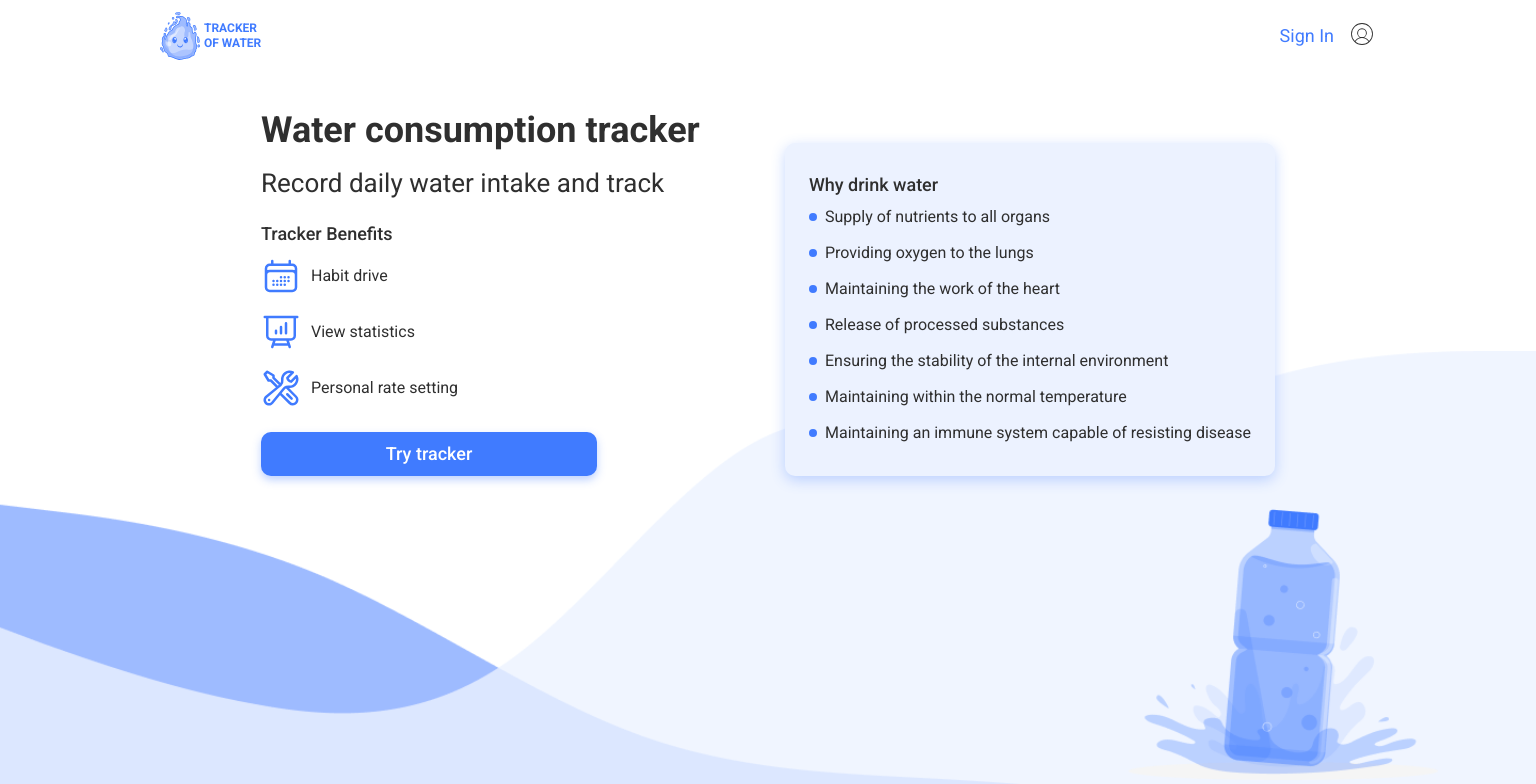
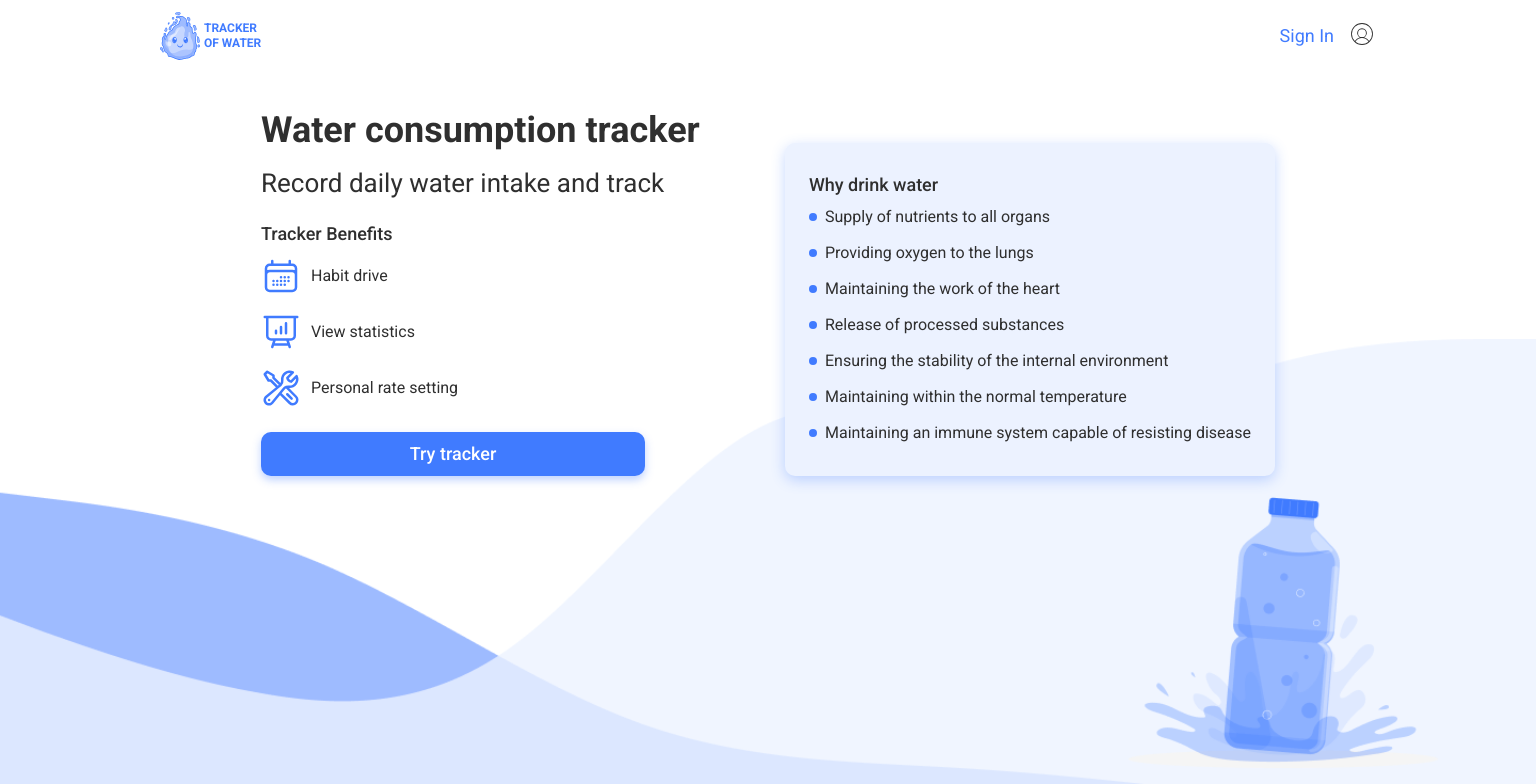
Before and after one commit to Iryna1511/project-06-front, a React (Vite) app: page /welcome in a window 1536 px wide. Shown: the top 784 px of the page. Built offline with nearby package versions, Linux system fonts and the light colour scheme.

Commit message:
ще трішки
ніби в деяких моментах дорозбиралась

```diff
--- a/package.json
+++ b/package.json
@@ -13,6 +13,7 @@
   "dependencies": {
     "@reduxjs/toolkit": "^2.2.7",
     "axios": "^1.7.7",
+    "clsx": "^2.1.1",
     "formik": "^2.4.6",
     "modern-normalize": "^3.0.0",
     "prop-types": "^15.8.1",
--- /dev/null
+++ b/src/components/Main/Main.jsx
@@ -0,0 +1,12 @@
+import WaterConsumptionTracker from "../WaterConsumptionTracker/WaterConsumptionTracker";
+import WhyDrinkWater from "../WhyDrinkWater/WhyDrinkWater";
+import css from "./Main.module.css";
+
+export default function Main() {
+  return (
+    <div className={css.infoContainer}>
+      <WaterConsumptionTracker />
+      <WhyDrinkWater />
+    </div>
+  );
+}
--- /dev/null
+++ b/src/components/Main/Main.module.css
@@ -0,0 +1,13 @@
+.infoContainer {
+  padding-bottom: 40px;
+}
+
+@media screen and (min-width: 1440px) {
+  .infoContainer {
+    display: flex;
+    justify-content: space-between;
+    width: 1014px;
+    margin: 0 auto;
+    /* padding-bottom: 294px; */
+  }
+}
--- a/src/components/SharedLayout/SharedLayout.jsx
+++ b/src/components/SharedLayout/SharedLayout.jsx
@@ -1,10 +1,22 @@
+import { Outlet, useLocation } from "react-router-dom";
 import css from "./SharedLayout.module.css";
 import Header from "../Header/Header";
-import { Outlet } from "react-router-dom";
+import clsx from "clsx";
 
 export default function SharedLayout() {
+  const location = useLocation();
+
+  // Визначаємо клас в залежності від поточного маршруту
+  const backgroundClass = clsx({
+    [css.welcomeBackground]: location.pathname === "/welcome",
+    [css.signBackground]:
+      location.pathname === "/signin" || location.pathname === "/signup",
+    [css.homeBackground]: location.pathname === "/home",
+    // Додай інші маршрути за потреби
+  });
+
   return (
-    <div className={css.background}>
+    <div className={clsx(css.background, backgroundClass)}>
       <div className={css.container}>
         <Header />
         <main>
@@ -14,11 +26,3 @@ export default function SharedLayout() {
     </div>
   );
 }
-
-// useEffect(() => {
-//   if (location.pathname === "/signin") {
-//     setAction("Sign In");
-//   } else if (location.pathname === "/signup") {
-//     setAction("Sign Up");
-//   }
-// }, [location.pathname]);
--- a/src/components/SharedLayout/SharedLayout.module.css
+++ b/src/components/SharedLayout/SharedLayout.module.css
@@ -5,6 +5,7 @@
   background-size: cover;
   background-position: bottom;
   background-repeat: no-repeat;
+  overflow-y: auto;
 }
 .container {
   max-width: 312px;
--- a/src/components/WaterСonsumptionTracker/WaterСonsumptionTracker.jsx
+++ b/src/components/WaterConsumptionTracker/WaterConsumptionTracker.jsx
@@ -1,11 +1,11 @@
-import css from "./WaterСonsumptionTracker.module.css";
+import css from "./WaterConsumptionTracker.module.css";
 import { Link } from "react-router-dom";
 
 // const handleClick = () => {
 //   alert("I'm a button!");
 // };
 
-export default function WaterСonsumptionTracker() {
+export default function WaterConsumptionTracker() {
   return (
     <div className={css.container}>
       <div className={css.titlesContainer}>
--- a/src/components/WaterСonsumptionTracker/WaterСonsumptionTracker.module.css
+++ b/src/components/WaterConsumptionTracker/WaterConsumptionTracker.module.css
@@ -58,7 +58,7 @@
   font-size: 16px;
   line-height: 1.25;
   text-align: center;
-  width: 280px;
+  width: 100%;
   border: none;
 
   box-shadow: 0 4px 8px 0 rgba(64, 123, 255, 0.34);
@@ -126,4 +126,7 @@
   .list {
     flex-direction: column;
   }
+  .button {
+    width: 384px;
+  }
 }
--- a/src/index.css
+++ b/src/index.css
@@ -1,3 +1,14 @@
+:root {
+  --black: #2f2f2f;
+  --white: #ffffff;
+  --blue: #407bff;
+  --light-blue: #ecf2ff;
+  --medium-blue: #9ebbff;
+  --red: #ef5050;
+  --orange: #ff9d43;
+  --soft-blue: #d7e3ff;
+}
+
 h1,
 h2,
 h3,
@@ -36,4 +47,5 @@ body {
   color: #2f2f2f;
   font-weight: 400;
   line-height: 1.25;
+  overflow-y: auto;
 }
--- a/src/pages/WelcomePage/WelcomePage.jsx
+++ b/src/pages/WelcomePage/WelcomePage.jsx
@@ -1,16 +1,5 @@
-import css from "./WelcomePage.module.css";
-import WaterConsumptionTracker from "../../components/WaterСonsumptionTracker/WaterСonsumptionTracker";
-import WhyDrinkWater from "../../components/WhyDrinkWater/WhyDrinkWater";
+import Main from "../../components/Main/Main";
 
-//тут має бути фон і контейнер для блоків(два компоненти )
 export default function WelcomePage() {
-  return (
-    // <div className={css.pageContainer}>
-    <div className={css.infoContainer}>
-      <WaterConsumptionTracker />
-      <WhyDrinkWater />
-    </div>
-  );
-  // {/* </div> */}
-  // );
+  return <Main />;
 }
--- a/src/pages/WelcomePage/WelcomePage.module.css
+++ b/src/pages/WelcomePage/WelcomePage.module.css
@@ -1,14 +1,3 @@
-:root {
-  --black: #2f2f2f;
-  --white: #ffffff;
-  --blue: #407bff;
-  --light-blue: #ecf2ff;
-  --medium-blue: #9ebbff;
-  --red: #ef5050;
-  --orange: #ff9d43;
-  --soft-blue: #d7e3ff;
-}
-
 /*  ---------- MOBILE STYLES------- */
 
 /* .pageContainer {
@@ -20,38 +9,38 @@
   height: 100vh;
 } */
 
-.infoContainer {
+/* .infoContainer {
   padding-bottom: 40px;
-}
+} */
 
 /*  ---------- TABLET STYLES------- */
-@media screen and (min-width: 768px) {
-  /* .pageContainer {
+/* @media screen and (min-width: 768px) { */
+/* .pageContainer {
     background-image: url("../../../public/img-bg-welcome/welcome-bg-tablet@1x.png");
     padding-left: 32px;
     padding-right: 32px;
   } */
 
-  /* .infoContainer {
+/* .infoContainer {
     padding: 0 20px 40px 20px;
   } */
-}
+/* } */
 
 /*  ---------- DESKTOP STYLES------- */
 
-@media screen and (min-width: 1440px) {
-  /* .pageContainer {
+/* @media screen and (min-width: 1440px) { */
+/* .pageContainer {
     background: url("../../../public/img-bg-welcome/welcome-bg-desktop2@1x.png")
         center / cover no-repeat,
       url("../../../public/img-bg-welcome/welcome-bg-desktop@1x.png") bottom
         center / contain no-repeat;
   } */
 
-  .infoContainer {
+/* .infoContainer {
     display: flex;
     justify-content: space-between;
     width: 1014px;
     margin: 0 auto;
     padding-bottom: 294px;
   }
-}
+} */
```
Also changed, not shown: 1 other file (tests, documents, lock files or other folders).
